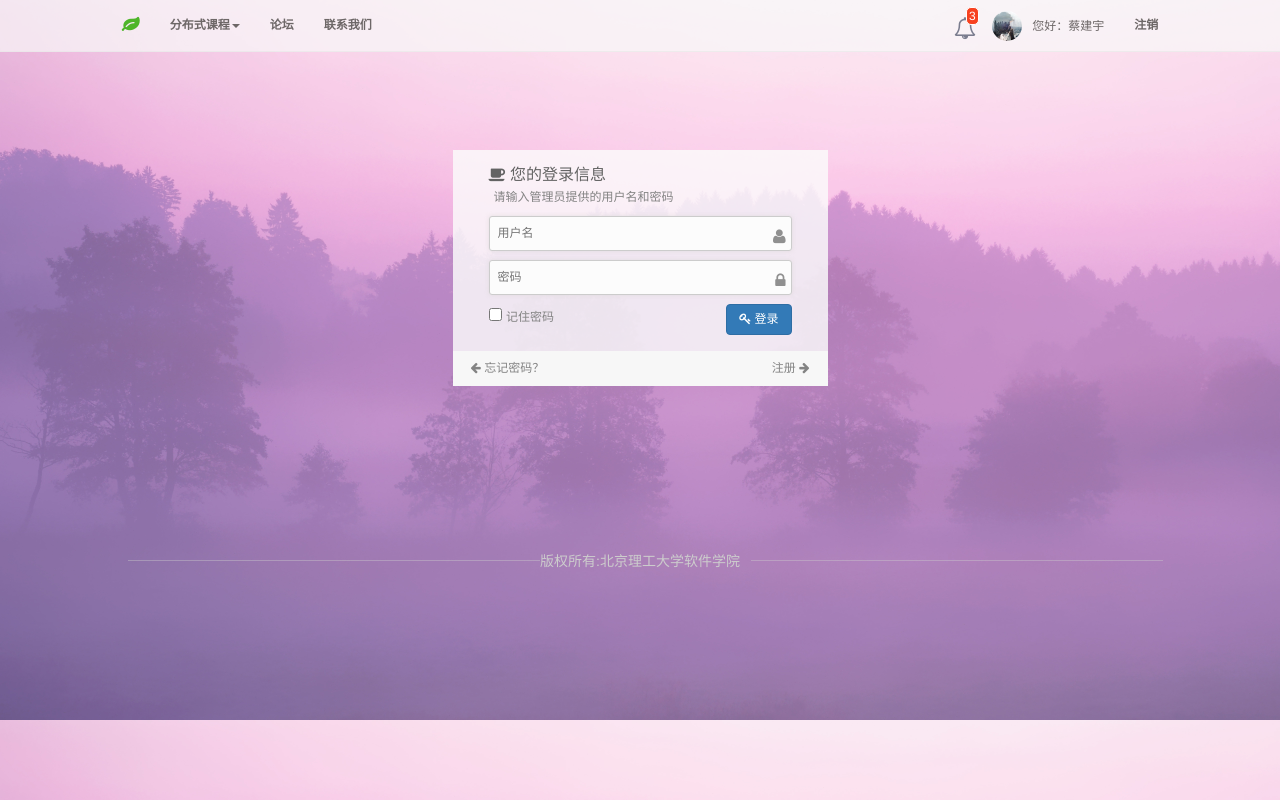
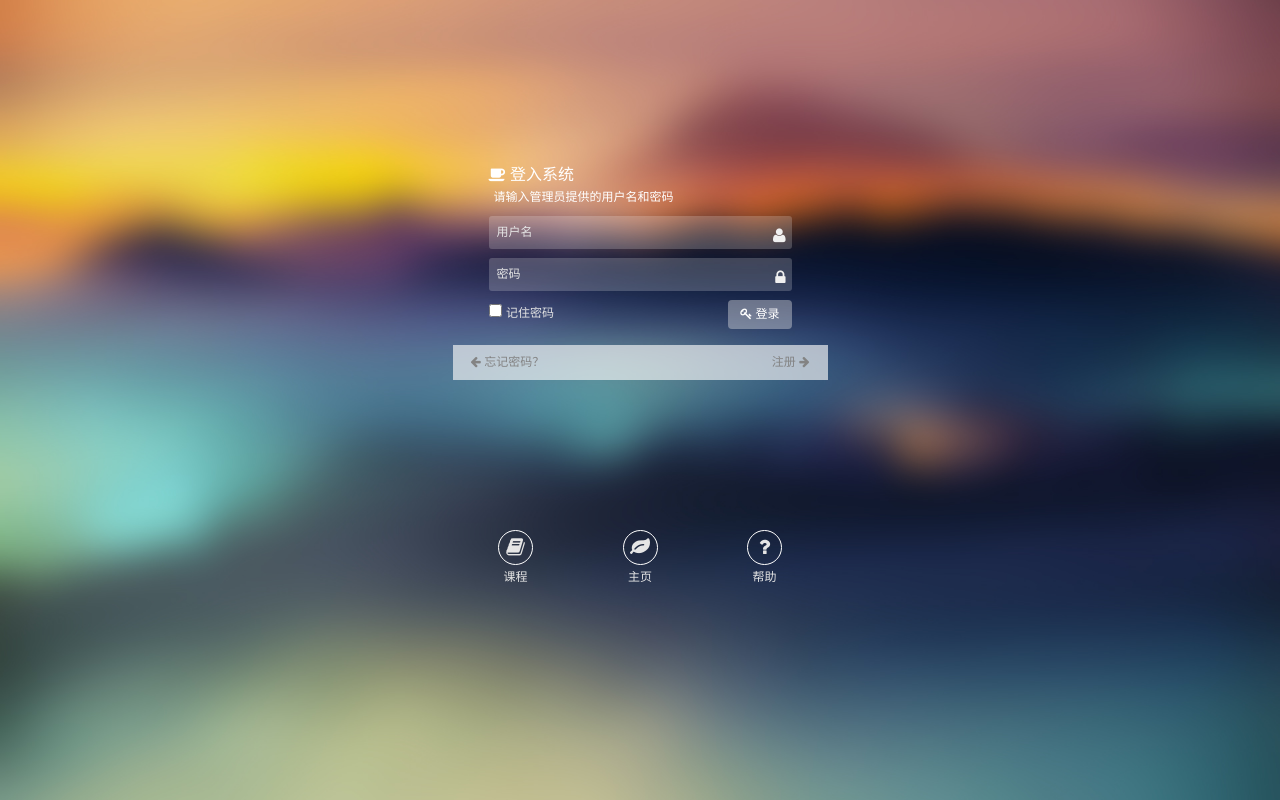
Before and after one commit to ChenXL581X/Distributed-Course-Website, a PHP site: page /login.php in a window 1280 px wide. Run offline with PHP 8.4, Linux system fonts and the light colour scheme.

Commit message:
登录界面

```diff
--- a/HQDC/css/login.css
+++ b/HQDC/css/login.css
@@ -1,7 +1,42 @@
 body{
 	padding-top:50px;
-    background: url("../images/Pink Forest.jpg");
+    background: url("../images/smoke.jpg");
+    /*background: #fff;*/
     background-size: cover;
+}
+input::-webkit-input-placeholder, textarea::-webkit-input-placeholder {
+    color:    #e5e5e5;
+}
+input:-moz-placeholder, textarea:-moz-placeholder {
+    color:    #e5e5e5;
+}
+input::-moz-placeholder, textarea::-moz-placeholder {
+    color:    #e5e5e5;
+}
+input:-ms-input-placeholder, textarea:-ms-input-placeholder {
+    color:   #e5e5e5;
+}
+.input-icon > [class*="icon-"] {
+
+    color: #f0f0f0;
+
+}
+input:focus,textarea:focus {
+    border-color: none !important;
+    outline: 0;
+    -webkit-box-shadow:0 0 0px 1002px rgba(252, 252, 252, 0.2) inset !important;
+    box-shadow:0 0 0px 1002px rgba(252, 252, 252, 0.2) inset !important;
+
+}
+button.pull-right.btn.btn-small {
+    background: rgba(233, 233, 233, 0.39);
+    border: none;
+}
+nav{
+    display: none;
+}
+footer{
+    display: none;
 }
 .login-layout .widget-box.visible {
     visibility: visible;
@@ -43,7 +78,8 @@ body{
 
 }
 div.widget-body{
-    background: rgba(252, 252, 252, 0.82);
+    /*background: rgba(252, 252, 252, 0.82);*/
+
 }
 .login-layout .login-box div.widget-main {
 
@@ -58,7 +94,7 @@ div.widget-body{
 input[type=checkbox]+.lbl, input[type=radio]+.lbl {
     font-size: 12px;
     margin-top: 7px;
-    color:#838383;
+    color:#e3e3e3;
 }
 .main-content{
     padding-top: 50px;
@@ -69,7 +105,7 @@ input[type=checkbox]+.lbl, input[type=radio]+.lbl {
     text-shadow: none;
 }
 div.toolbar.center {
-    background: #f7f7f7;
+    background: rgba(247, 247, 247, 0.65);
     border-top:none;
 }
 .login-layout .widget-box .widget-main{
@@ -81,7 +117,7 @@ div.toolbar.clearfix {
     color: #ccc;
     border-top: 1px #ccc dashed;
     margin-top: -20px;
-    background: #f7f7f7;
+    background:  rgba(247, 247, 247, 0.65);
     border-top: none;
     font-size: 12px;
 }
@@ -94,14 +130,19 @@ div#login-box.login-box.widget-box.no-border.visible {
 
 
     font-size: 12px;
-    background: #FCFCFC;
+    background: transparent;
     border-radius: 3px;
-    box-shadow: 0 0 4px rgba(221, 216, 216, 0.74), 0 0 0px 1002px #FCFCFC inset;
+    box-shadow:  0 0 0px 1002px #FCFCFC inset;
+    box-shadow: 0 0 0px 1002px rgba(252, 252, 252, 0.2) inset;
+    border:none;
+    color:#fff;
 }
-h4.header.black.smaller.lighter {
+h4.header {
     color: #636363;
     font-size: 16px;
     font-weight: normal;
+    color: #fff;
+    /*text-align: center;*/
 
 }
 /*button.width-35.btn.btn-small.login {
@@ -154,13 +195,38 @@ div#signup-box.signup-box.widget-box.no-border.visible {
 p{
     font-size: 12px;
     color: #838383;
-
-
+    /*text-align: center;*/
+color: #fff;
 }
 p.intro-p{
     margin: 5px;
 
 }
+.nav-bar {
+    margin-top: 150px;
+}
+.nav-bar a{
+    display: inline-block;
+    width: 120px;
+}
+.nav-bar span{
+    font-size: 12px;
+    color: #e5e5e5;
+}
+.nav-bar a i.fa{
+    font-size: 20px;
+    color: #e5e5e5;
+    border:1px solid #fff;
+    height: 35px;
+    padding-top: 6px;
+    width: 35px;
+    border-radius: 50%;
+
+}
 fieldset label{
     margin-top: 5px;
 }
+.home{
+
+
+}
--- a/HQDC/login.php
+++ b/HQDC/login.php
@@ -36,7 +36,7 @@ $token = Token::generate();
 											<div class="widget-main">
 												<h4 class="header black smaller lighter">
 													<i class="fa fa-coffee icon-coffee"></i>
-													您的登录信息
+													登入系统
 												</h4>
 												<p class="intro-p">
 													请输入管理员提供的用户名和密码
@@ -120,12 +120,12 @@ $token = Token::generate();
 											<div class="widget-main">
 												<h4 class="header red lighter bigger">
 													<i class="fa fa-key icon-key"></i>
-													Retrieve Password
+													找回密码
 												</h4>
 
 												<div class="space-6"></div>
 												<p>
-													Enter your email and to receive instructions
+													输入您的电子邮箱
 												</p>
 
 												<form>
@@ -238,6 +238,12 @@ $token = Token::generate();
 			</div>
 		</div><!--/.main-container-->
 		<!--inline scripts related to this page-->
+
+		<div class="center nav-bar">
+	<a href="index.php"><i class="fa fa-book "></i><br><span>课程</span></a>
+	<a href="index.php"><i class="fa fa-leaf "></i><br><span>主页</span></a>
+	<a href="index.php"><i class="fa fa-question "></i><br><span>帮助</span></a>
+	</div>
 	</div>
 		<script type="text/javascript">
 			function show_box(id) {
```
Also changed, not shown: HQDC/images/Underwater.jpg (added), HQDC/images/loginBG.jpg (added), HQDC/images/smoke.jpg (added).
